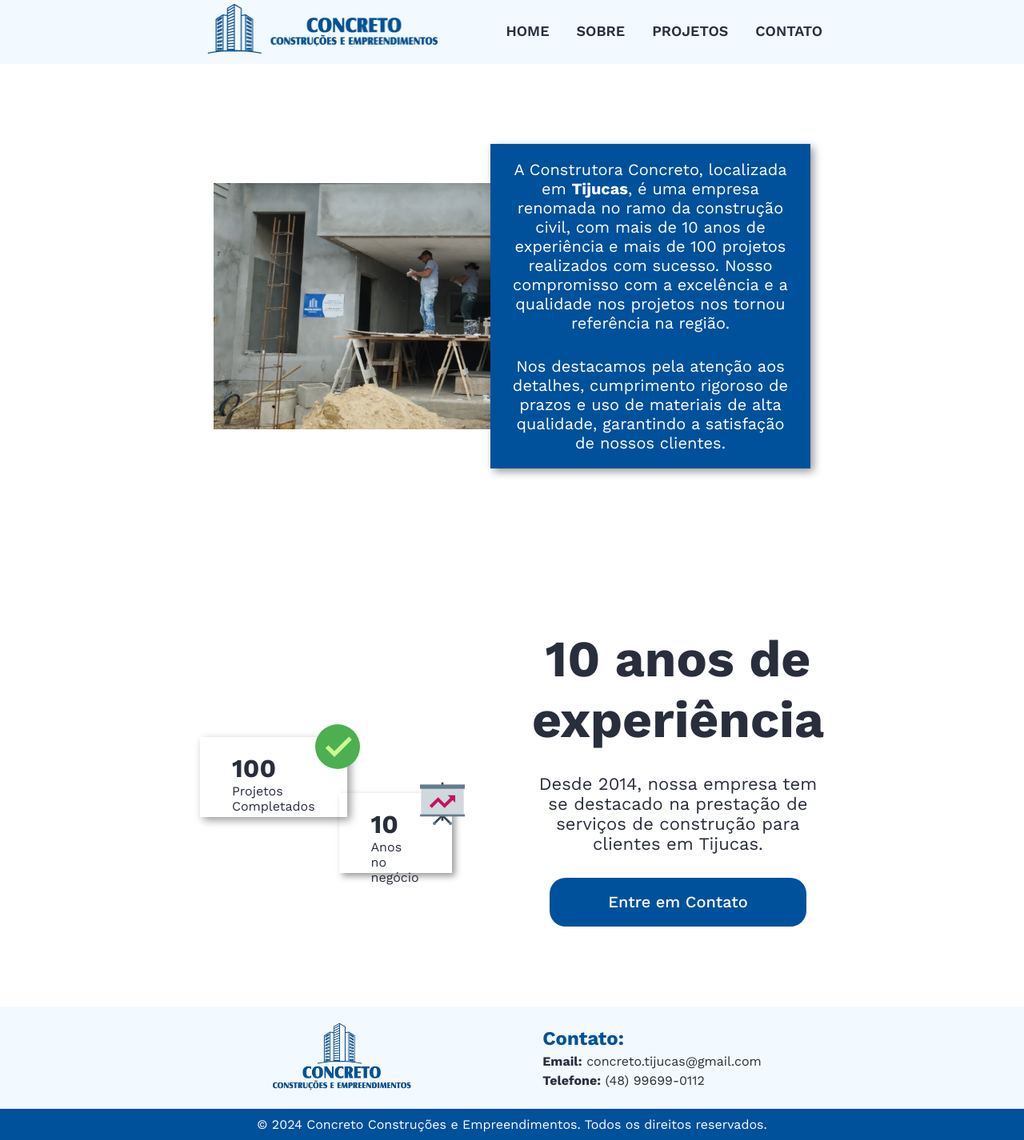
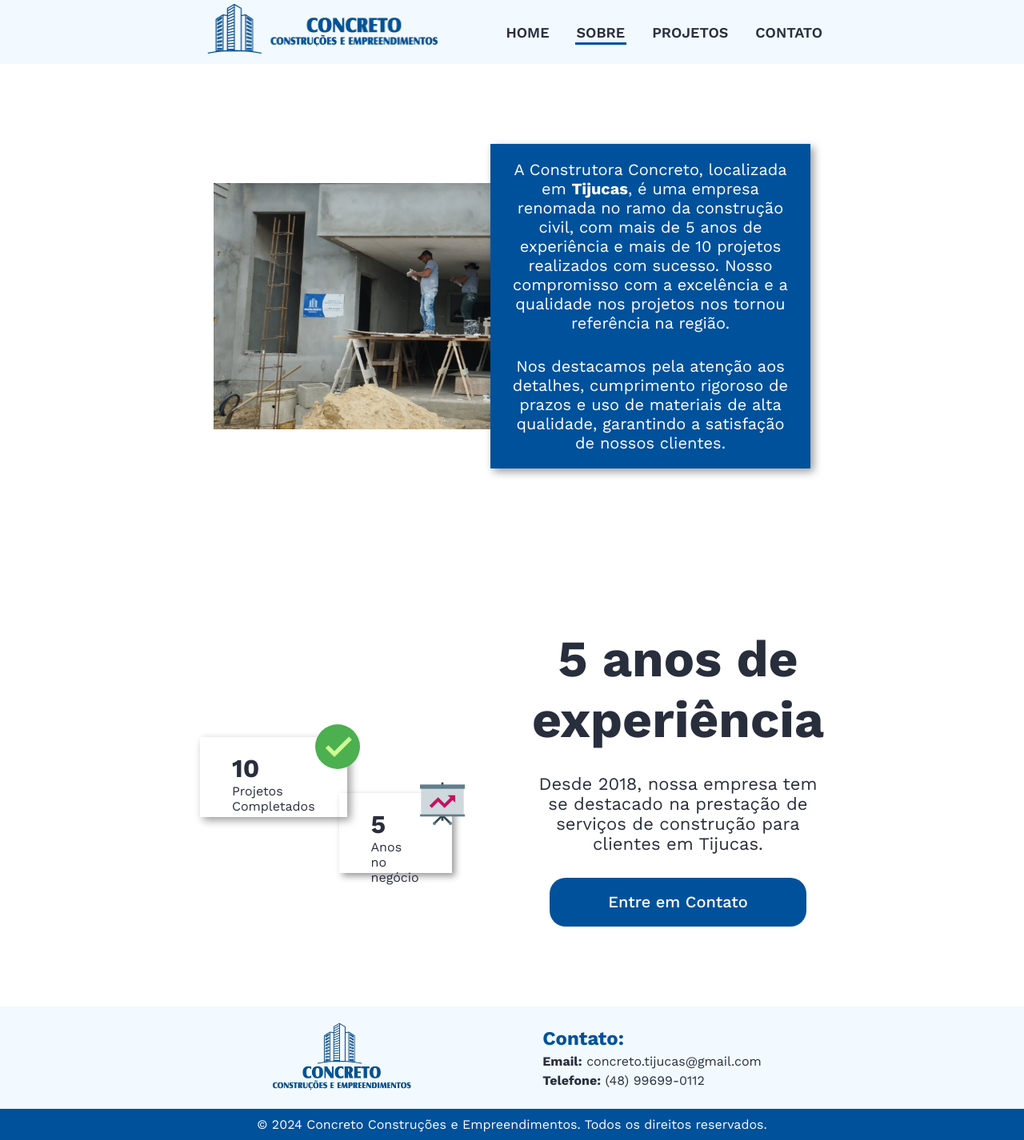
Before and after one commit to GregorySDaniel/concreto, a React (Vite) app: page /sobre in a window 1280 px wide. Shown: the whole page at 80% size. Built offline with nearby package versions, Linux system fonts and the light colour scheme.

Commit message:
add location + update header + update texts

```diff
--- a/src/components/Card/styles.js
+++ b/src/components/Card/styles.js
@@ -19,4 +19,9 @@ export const Container = styled.div`
  img {
   width: 100%;
  }
+ transition: transform 0.2s;
+
+  &:hover{
+  transform: scale(1.05);
+  }
 `
--- a/src/components/Header/index.jsx
+++ b/src/components/Header/index.jsx
@@ -1,20 +1,21 @@
 import { Container } from "./styles"
 import Logo from "../../assets/logo.png"
-import { Link } from "react-router-dom"
+import { Link, useLocation } from "react-router-dom"
 
 
 export function Header(){
+  const location = useLocation();
   return(
     <Container>
       <Link to="/">
         <img src={Logo} alt="Logo da Concreto" />
       </Link>
-      <div>
-        <a href="/">HOME</a>
-        <a href="/sobre">SOBRE</a>
-        <a href="/projetos">PROJETOS</a>
-        <a href="/contato">CONTATO</a>
-      </div>
+      <ul>
+        <li><a href="/" className={location.pathname === '/' ? 'active' : ''}>HOME</a></li>
+        <li><a href="/sobre" className={location.pathname === '/sobre' ? 'active' : ''}>SOBRE</a></li>
+        <li><a href="/projetos" className={location.pathname === '/projetos' ? 'active' : ''}>PROJETOS</a></li>
+        <li><a href="/contato" className={location.pathname === '/contato' ? 'active' : ''}>CONTATO</a></li>
+      </ul>
     </Container>
   )
 }
--- a/src/components/Header/styles.js
+++ b/src/components/Header/styles.js
@@ -30,9 +30,14 @@ export const Container = styled.header`
     width: 300px;
   }
 
-  div {
+  ul {
     display: flex;
     gap: 30px;
+    list-style: none;
+  }
+
+  .active{
+    border-bottom: 3px solid ${({theme})=>theme.COLORS.BLUE};
   }
 
 `;
--- a/src/pages/About/index.jsx
+++ b/src/pages/About/index.jsx
@@ -15,24 +15,24 @@ export function About () {
         <AboutUs>
           <img src={img} alt="" />
           <div>
-          <p>A Construtora Concreto, localizada em <strong>Tijucas</strong>, é uma empresa renomada no ramo da construção civil, com mais de 10 anos de experiência e mais de 100 projetos realizados com sucesso. Nosso compromisso com a excelência e a qualidade nos projetos nos tornou referência na região.</p>
+          <p>A Construtora Concreto, localizada em <strong>Tijucas</strong>, é uma empresa renomada no ramo da construção civil, com mais de 5 anos de experiência e mais de 10 projetos realizados com sucesso. Nosso compromisso com a excelência e a qualidade nos projetos nos tornou referência na região.</p>
           <p>Nos destacamos pela atenção aos detalhes, cumprimento rigoroso de prazos e uso de materiais de alta qualidade, garantindo a satisfação de nossos clientes. </p>
           </div>
         </AboutUs>
         <TagsSection>
           <div>
            <FcOk/>
-           <h1>100</h1>
+           <h1>10</h1>
            <p>Projetos Completados</p>
           </div>
           <div>
             <FcStatistics/>
-           <h1>10</h1>
+           <h1>5</h1>
            <p>Anos no negócio</p>
           </div>
           <section>
-            <h1>10 anos de experiência</h1>
-            <p>Desde 2014, nossa empresa tem se destacado na prestação de serviços de construção para clientes em Tijucas.</p>
+            <h1>5 anos de experiência</h1>
+            <p>Desde 2018, nossa empresa tem se destacado na prestação de serviços de construção para clientes em Tijucas.</p>
             <Link to="/contato">
               <Button title="Entre em Contato"/>
             </Link>
--- a/src/pages/Home/index.jsx
+++ b/src/pages/Home/index.jsx
@@ -21,7 +21,7 @@ export function Home(){
             <Tags>
               <Tag
                 title="Experiência de mercado"
-                text="Com mais de 10 anos de experiência no mercado, nossa construtora se destaca pela qualidade e excelência em cada projeto. Ao longo dos anos, construímos um sólido histórico de sucesso, transformando ideias em realidade e construindo sonhos que perduram por gerações."
+                text="Com mais de 5 anos de experiência no mercado, nossa construtora se destaca pela qualidade e excelência em cada projeto. Ao longo dos anos, construímos um sólido histórico de sucesso, transformando ideias em realidade e construindo sonhos que perduram por gerações."
                 icon={<FcOvertime/>}/>
               <Tag
                 title="Transparência e Honestidade"
@@ -36,7 +36,7 @@ export function Home(){
             <Contact>
               <div>
                 <h1>Larga experiência no setor de construção civil.</h1>
-                <p>Mais de 5.000 m² de área construída desde 2014, a Construtora Concreto atua em Tijucas.</p>
+                <p>Mais de 1.000 m² de área construída desde 2018, a Construtora Concreto atua em Tijucas.</p>
                 <section>
                   <Link to ="/sobre">
                     <Button title="SAIBA MAIS"/>
@@ -48,7 +48,7 @@ export function Home(){
               </div>
               <div>
                 <p>+ de</p>
-                <h1>5.000m²</h1>
+                <h1>1.000m²</h1>
                 <p>de área construida</p>
               </div>
             </Contact>
--- a/src/pages/Projects/styles.js
+++ b/src/pages/Projects/styles.js
@@ -33,13 +33,21 @@ export const Text = styled.div`
 
   p {
     font-size: 22px;
+    padding: 4px;
+    border-left: 3px solid ${({theme})=>theme.COLORS.WHITE};
   }
 
   section {
     display: flex;
     flex-direction: column;
     gap: 12px;
+
+    :nth-child(1){
+      border-left: 3px solid ${({theme})=>theme.COLORS.BLUE};
+    }
   }
+
+
 `
 
 export const Grid = styled.div`
--- a/src/routes/app.routes.jsx
+++ b/src/routes/app.routes.jsx
@@ -1,4 +1,4 @@
-import { Routes, Route } from 'react-router-dom'
+import { Routes, Route, useLocation} from 'react-router-dom'
 
 import { Home } from '../pages/Home'
 import { About } from '../pages/About'
@@ -6,6 +6,7 @@ import { Contact } from '../pages/Contact'
 import { Projects } from '../pages/Projects'
 
 export function AppRoutes(){
+  const location = useLocation();
   return(
     <Routes>
       <Route path="/" element={<Home/>}/>
```
